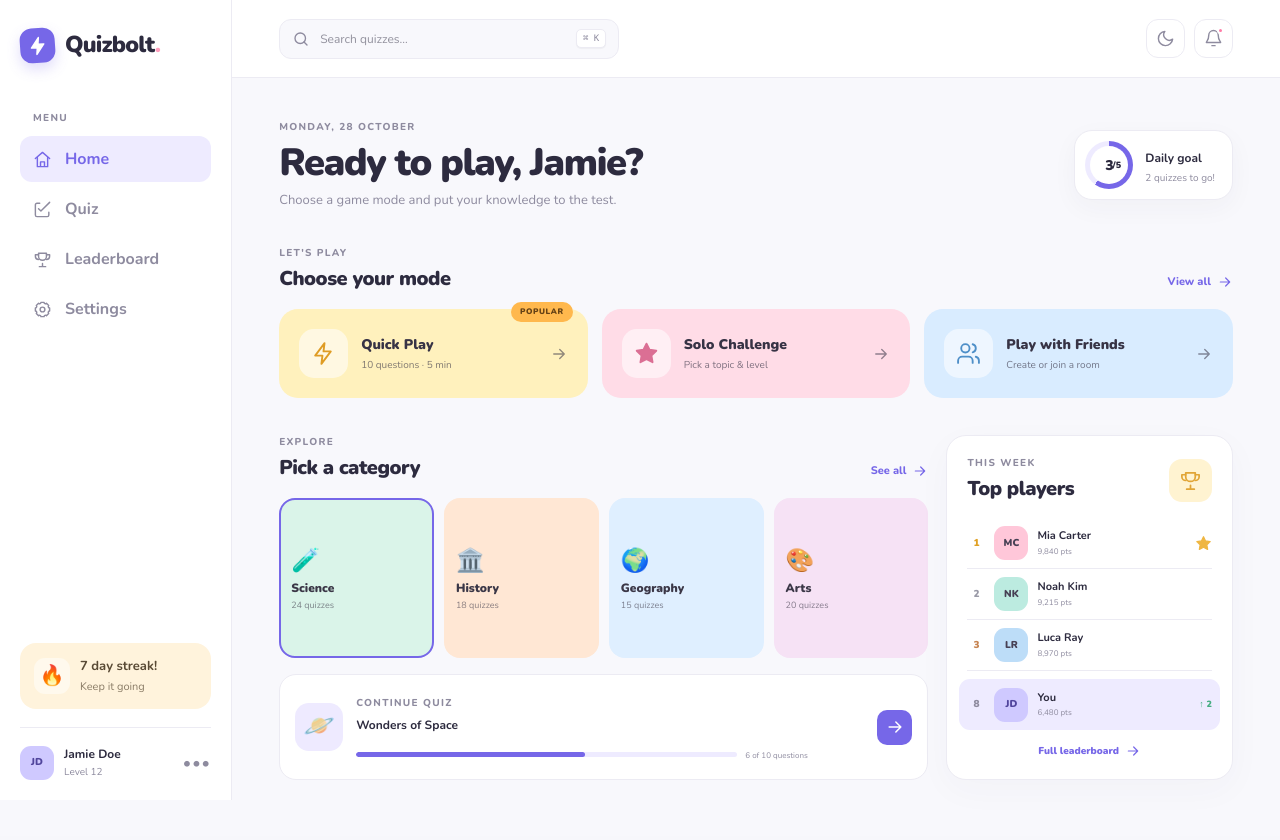
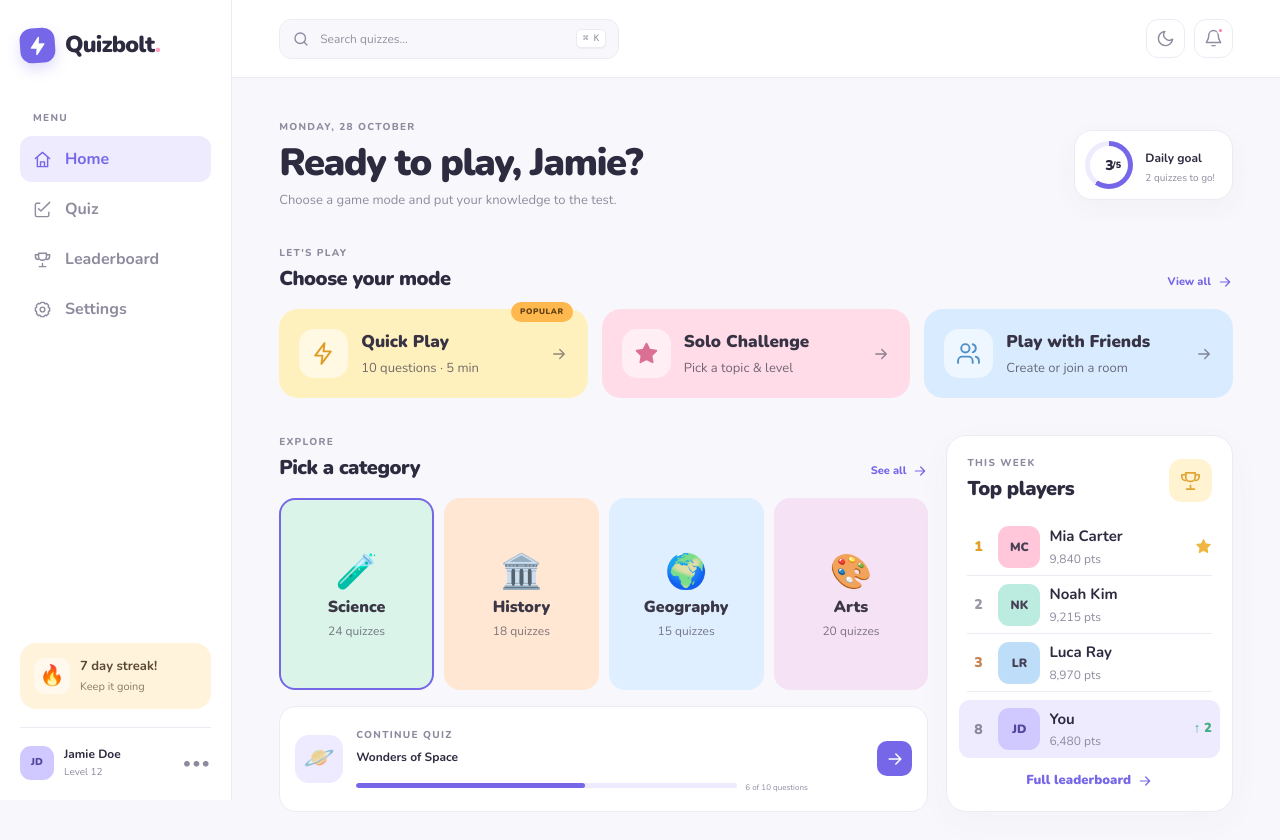
Before and after one commit to BangBangOperator/Quizbolt, a React (Vite) app: page / in a window 1280 px wide. Shown: the top 840 px of the page. Built offline with nearby package versions, Linux system fonts and the light colour scheme.

Commit message:
style: improve typography and alignment across mode selection, category cards, and top players

```diff
--- a/src/index.css
+++ b/src/index.css
@@ -448,14 +448,14 @@ main {
   min-width: 0;
 }
 .mode-copy strong {
-  font-size: 14px;
+  font-size: 17px;
   font-weight: 900;
   white-space: nowrap;
 }
 .mode-copy small {
-  font-size: 10px;
-  margin-top: 3px;
-  opacity: 0.63;
+  font-size: 13px;
+  margin-top: 4px;
+  opacity: 0.7;
   white-space: nowrap;
 }
 .mode-arrow {
@@ -494,7 +494,9 @@ main {
   padding: 15px 10px;
   display: flex;
   flex-direction: column;
-  align-items: flex-start;
+  align-items: center;
+  justify-content: center;
+  text-align: center;
   color: #3b3747;
   transition:
     transform 0.2s,
@@ -507,17 +509,17 @@ main {
   border-color: var(--purple);
 }
 .category-card > span {
-  font-size: 23px;
-  height: 35px;
+  font-size: 34px;
+  height: 48px;
 }
 .category-card strong {
-  font-size: 12px;
+  font-size: 16px;
   font-weight: 900;
 }
 .category-card small {
-  opacity: 0.6;
-  font-size: 9px;
-  margin-top: 2px;
+  opacity: 0.65;
+  font-size: 12px;
+  margin-top: 3px;
 }
 .category-card.mint {
   background: #daf4e9;
@@ -624,7 +626,7 @@ main {
 }
 .leader-row,
 .your-rank {
-  min-height: 51px;
+  min-height: 58px;
   display: flex;
   align-items: center;
   gap: 9px;
@@ -635,10 +637,10 @@ main {
   margin-left: auto;
 }
 .rank {
-  width: 18px;
+  width: 22px;
   text-align: center;
   color: var(--muted);
-  font-size: 10px;
+  font-size: 14px;
   font-weight: 900;
 }
 .rank-1 {
@@ -659,12 +661,18 @@ main {
   display: block;
 }
 .leader-name strong {
-  font-size: 11px;
+  font-size: 15px;
 }
 .leader-name small {
   color: var(--muted);
-  font-size: 8px;
-  margin-top: 1px;
+  font-size: 12px;
+  margin-top: 2px;
+}
+.leader-row .avatar,
+.your-rank .avatar {
+  width: 42px;
+  height: 42px;
+  font-size: 12px;
 }
 .your-rank {
   margin: 8px -8px 0;
@@ -675,7 +683,7 @@ main {
 }
 .rank-up {
   color: #47ad82;
-  font-size: 9px;
+  font-size: 13px;
   font-weight: 900;
 }
 .leader-button {
@@ -684,7 +692,7 @@ main {
   color: var(--purple);
   width: 100%;
   margin-top: 13px;
-  font-size: 10px;
+  font-size: 13px;
   font-weight: 900;
   display: flex;
   justify-content: center;
@@ -718,9 +726,6 @@ main {
   }
   .category-grid {
     flex: 1;
-  }
-  .category-card {
-    justify-content: center;
   }
   .leaderboard-card {
     display: flex;
@@ -877,10 +882,10 @@ main {
     padding-inline: 14px;
   }
   .mode-copy strong {
-    font-size: 13px;
+    font-size: 15px;
   }
   .mode-copy small {
-    font-size: 9px;
+    font-size: 11px;
   }
   .continue-info > small {
     display: none;
```
